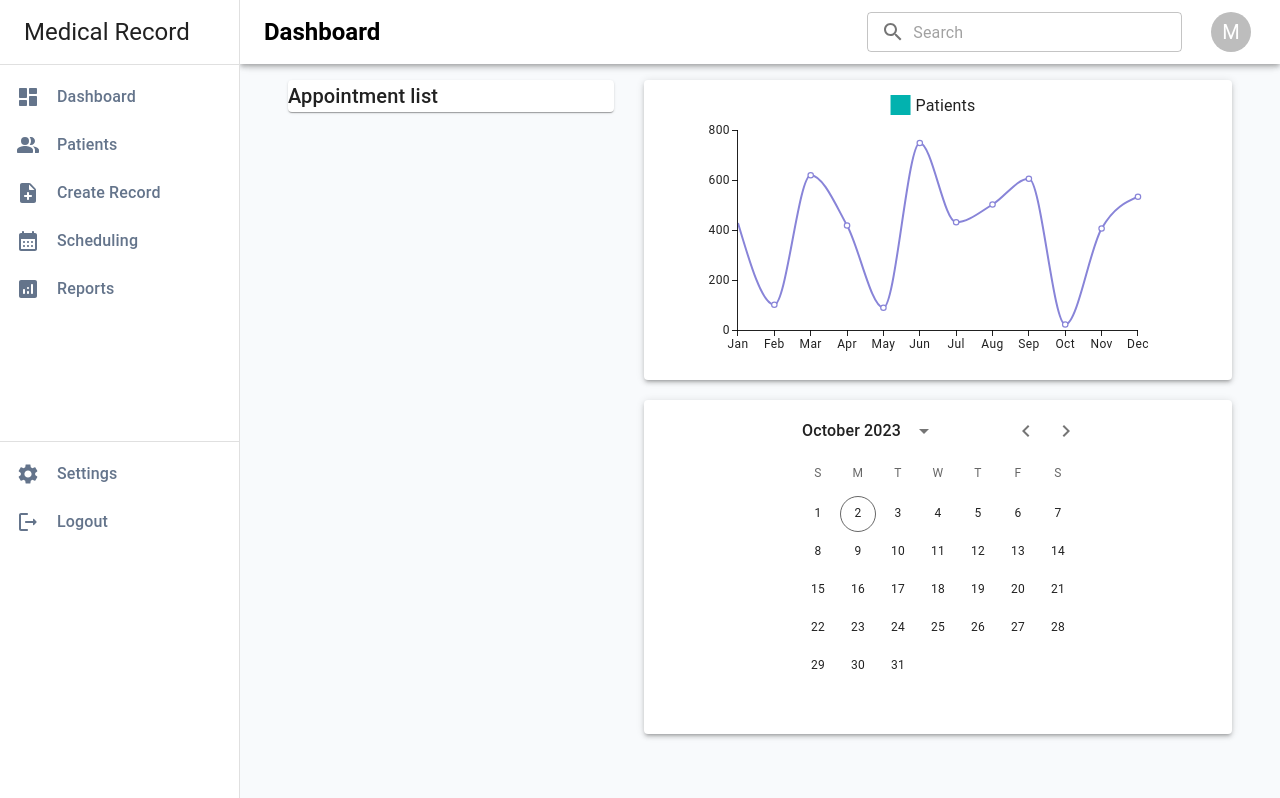
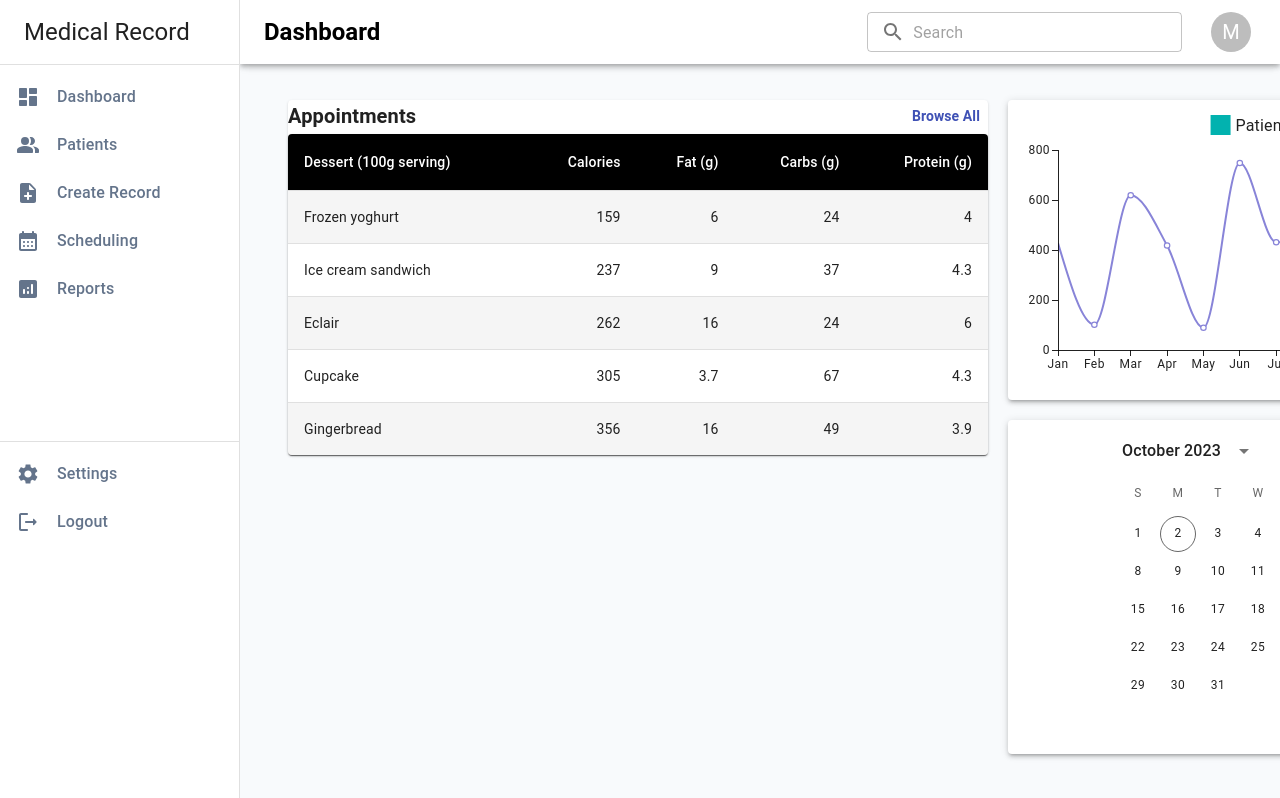
Before and after one commit to absolemlee/medical-record, a Next.js app: page /doctor in a window 1280 px wide. Shown: the top 798 px of the page. Built offline with nearby package versions, Linux system fonts and the light colour scheme.

Commit message:
add sample table

```diff
--- a/app/doctor/page.tsx
+++ b/app/doctor/page.tsx
@@ -1,3 +1,4 @@
+"use client"
 import React from 'react'
 import {
   AppBar,
@@ -9,26 +10,107 @@ import {
   IconButton,
   MenuItem,
   Button,
-  Paper
+  Paper,
 }
   from '@mui/material'
+
+import Table from '@mui/material/Table';
+import TableBody from '@mui/material/TableBody';
+import TableCell, { tableCellClasses } from '@mui/material/TableCell';
+import TableContainer from '@mui/material/TableContainer';
+import TableHead from '@mui/material/TableHead';
+import TableRow from '@mui/material/TableRow';
 
 import Chart from '../components/doctor/Chart';
 import Calendar from '../components/doctor/Calendar';
 
+import { styled } from '@mui/material/styles';
+
+const StyledTableCell = styled(TableCell)(({ theme }) => ({
+  [`&.${tableCellClasses.head}`]: {
+    backgroundColor: theme.palette.common.black,
+    color: theme.palette.common.white,
+  },
+  [`&.${tableCellClasses.body}`]: {
+    fontSize: 14,
+  },
+}));
+
+const StyledTableRow = styled(TableRow)(({ theme }) => ({
+  '&:nth-of-type(odd)': {
+    backgroundColor: theme.palette.action.hover,
+  },
+  // hide last border
+  '&:last-child td, &:last-child th': {
+    border: 0,
+  },
+}));
+
+
+function createData(
+  name: string,
+  calories: number,
+  fat: number,
+  carbs: number,
+  protein: number,
+) {
+  return { name, calories, fat, carbs, protein };
+}
+
+const rows = [
+  createData('Frozen yoghurt', 159, 6.0, 24, 4.0),
+  createData('Ice cream sandwich', 237, 9.0, 37, 4.3),
+  createData('Eclair', 262, 16.0, 24, 6.0),
+  createData('Cupcake', 305, 3.7, 67, 4.3),
+  createData('Gingerbread', 356, 16.0, 49, 3.9),
+];
+
 const DoctorDashboard = () => {
 
   return (
-    <Container sx={{ display: 'flex', bgcolor: '#F8FAFC', height: '100vh' }}>
+    <Container sx={{ display: 'flex', bgcolor: '#F8FAFC', padding: '20px 0px 50px' }}>
       <Container
         // component="main"
-        sx={{ display: 'flex', columnGap: '30px', mt: 2 }}
+        sx={{ display: 'flex', columnGap: '20px', mt: 2 }}
       >
         <Box sx={{ flexGrow: 2 }}>
           <Paper>
-            <Typography variant="h6">
-              Appointment list
-            </Typography>
+            <Box sx={{ display: 'flex', justifyContent: 'space-between' }}>
+              <Typography variant="h6" sx={{ fontWeight: 'bold' }}>
+                Appointments
+              </Typography>
+              <Button>
+                <Typography variant="subtitle2" sx={{ textTransform: 'capitalize', fontWeight: 'bold' }}>
+                  Browse all
+                </Typography>
+              </Button>
+            </Box>
+            <TableContainer component={Paper}>
+              <Table sx={{ minWidth: 700 }} aria-label="customized table">
+                <TableHead>
+                  <TableRow>
+                    <StyledTableCell>Dessert (100g serving)</StyledTableCell>
+                    <StyledTableCell align="right">Calories</StyledTableCell>
+                    <StyledTableCell align="right">Fat&nbsp;(g)</StyledTableCell>
+                    <StyledTableCell align="right">Carbs&nbsp;(g)</StyledTableCell>
+                    <StyledTableCell align="right">Protein&nbsp;(g)</StyledTableCell>
+                  </TableRow>
+                </TableHead>
+                <TableBody>
+                  {rows.map((row) => (
+                    <StyledTableRow key={row.name}>
+                      <StyledTableCell component="th" scope="row">
+                        {row.name}
+                      </StyledTableCell>
+                      <StyledTableCell align="right">{row.calories}</StyledTableCell>
+                      <StyledTableCell align="right">{row.fat}</StyledTableCell>
+                      <StyledTableCell align="right">{row.carbs}</StyledTableCell>
+                      <StyledTableCell align="right">{row.protein}</StyledTableCell>
+                    </StyledTableRow>
+                  ))}
+                </TableBody>
+              </Table>
+            </TableContainer>
           </Paper>
 
           {/* <Paper>
@@ -42,8 +124,8 @@ const DoctorDashboard = () => {
           </Paper> */}
         </Box>
 
-        <Box sx={{ flexGrow: 1, gap: '20px', display: 'flex', flexDirection: 'column' }}>
-          <Paper elevation={3} sx={{display: 'flex', padding: "-100px"}}>
+        <Box sx={{ flexGrow: 0, gap: '20px', display: 'flex', flexDirection: 'column' }}>
+          <Paper elevation={3}>
             {/* <Typography>Patients dummy line chart</Typography> */}
             <Chart />
           </Paper>
--- a/app/layout.tsx
+++ b/app/layout.tsx
@@ -1,6 +1,7 @@
 import NavBar from './components/NavBar'
 import type { Metadata } from 'next'
 import { Inter } from 'next/font/google'
+import './globals.css'
 
 import ThemeRegistry from './components/ThemeRegistry/ThemeRegistry'
 
```
